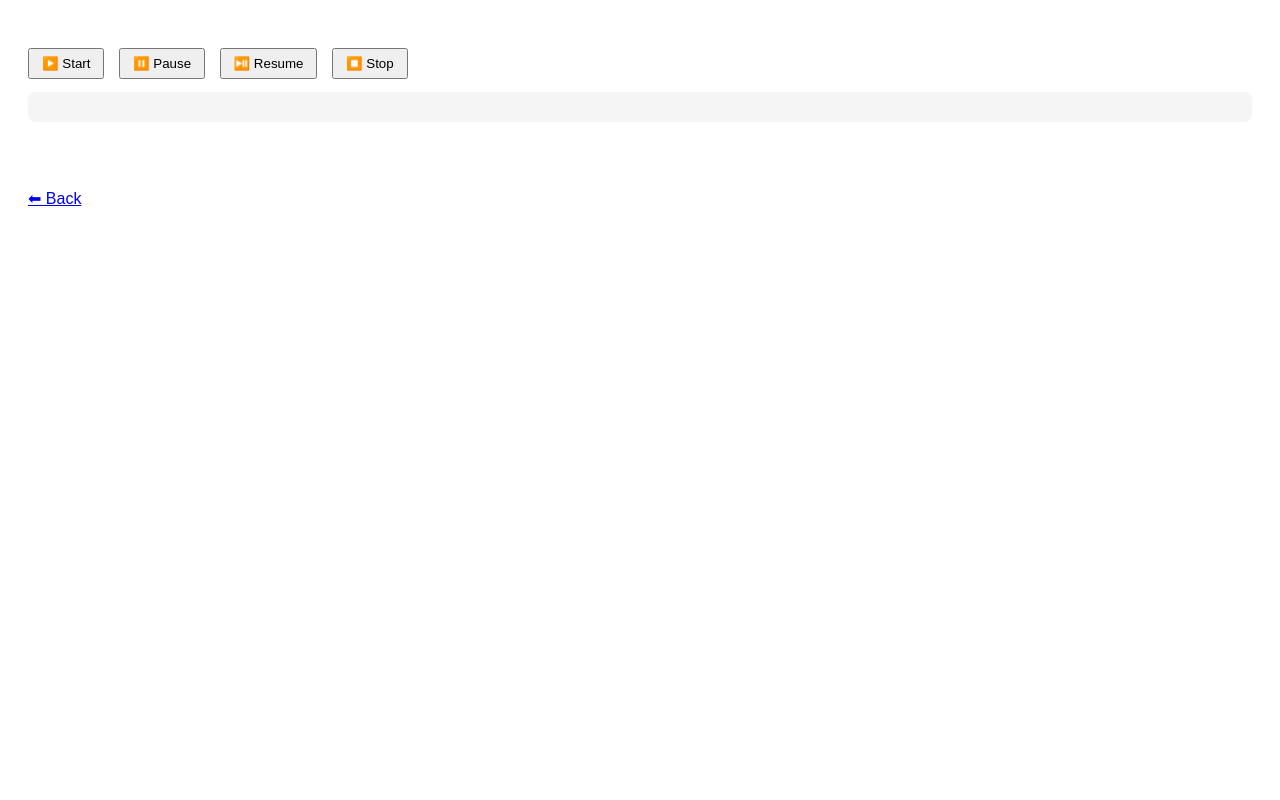
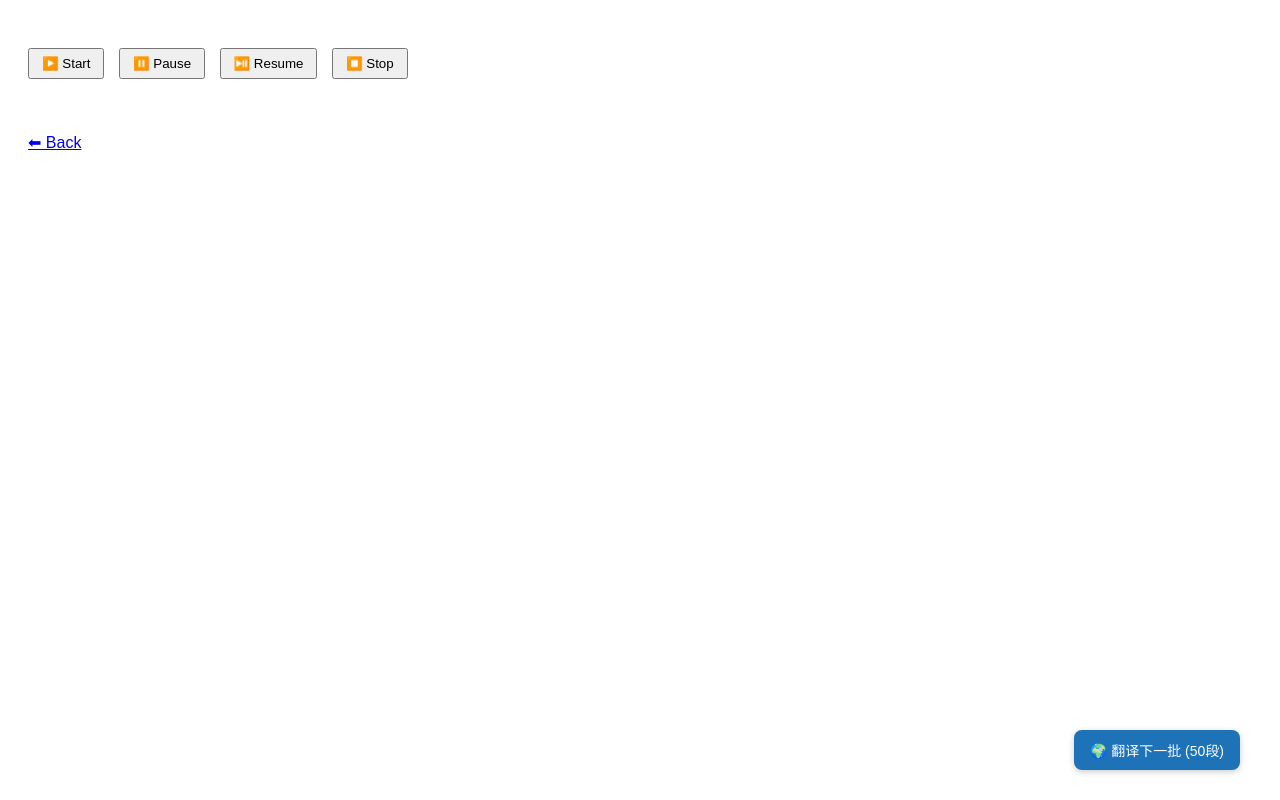
Before and after one commit to Lilliannull/book-reader, a FastAPI app: template templates/read_page.html in a window 1280 px wide. Run offline with FastAPI, Linux system fonts and the light colour scheme; the template is opened without the code that fills it, so the values that code supplies are empty.

Commit message:
Fix: improve batch translation logic to check all paragraphs

```diff
--- a/main.py
+++ b/main.py
@@ -4,6 +4,28 @@ from fastapi.templating import Jinja2Templates
 import shutil
 import os
 from extractors import extract_text_by_extension
+
+import re
+
+def is_english_text(text):
+    letters = re.findall(r'[a-zA-Z]', text)
+    ratio = len(letters) / max(len(text), 1)
+    return ratio > 0.7  # 英文字符比例超过 70% 就认为是英文
+
+def mock_translate(paragraph):
+    return f"（翻译）{paragraph}"  # 你之后可以替换成真实翻译接口
+
+def translate_paragraphs(text):
+    if not is_english_text(text):
+        return None  # 不是英文就不翻译
+
+    paragraphs = [p.strip() for p in text.split('\n\n') if p.strip()]
+    translated_blocks = []
+    for para in paragraphs:
+        zh = mock_translate(para)
+        translated_blocks.append((para, zh))
+    return translated_blocks
+
 
 app = FastAPI()
 templates = Jinja2Templates(directory="templates")
@@ -24,8 +46,10 @@ async def upload_file(request: Request, file: UploadFile = File(...)):
 
     extracted = extract_text_by_extension(file_path)
 
+    paragraphs = [p.strip() for p in extracted.split('\n\n') if p.strip()]
+
     return templates.TemplateResponse("read_page.html", {
         "request": request,
         "file_name": file.filename,
-        "content": extracted
+        "paragraphs": paragraphs
     })
--- a/templates/read_page.html
+++ b/templates/read_page.html
@@ -19,6 +19,20 @@
             padding: 15px;
             border-radius: 8px;
         }
+        #batch-btn {
+            position: fixed;
+            bottom: 30px;
+            right: 30px;
+            padding: 10px 16px;
+            background-color: #1d72b8;
+            color: white;
+            border: none;
+            border-radius: 8px;
+            font-size: 14px;
+            cursor: pointer;
+            box-shadow: 0 2px 6px rgba(0,0,0,0.2);
+            z-index: 1000;
+        }
     </style>
 </head>
 <body>
@@ -29,8 +43,20 @@
     <button onclick="pauseReading()">⏸️ Pause</button>
     <button onclick="resumeReading()">⏯️ Resume</button>
     <button onclick="stopReading()">⏹️ Stop</button>
+    <button type="button" onclick="translateBatch()" id="batch-btn">🌍 翻译下一批 (50段)</button>
 
-    <pre id="book-content">{{ content }}</pre>
+
+    <div id="book-content">
+        {% for en in paragraphs %}
+        <div id="para-{{ loop.index }}" style="margin-bottom: 20px;">
+            <p><strong>📘 第 {{ loop.index }} 段：</strong><br>▶️ {{ en }}</p>
+            <p id="zh-{{ loop.index }}" style="display: none; color: gray;"></p>
+            <button onclick="translateOne({{ loop.index }}, '{{ en | replace("'", "\\'") }}')" id="btn-{{ loop.index }}">🌐 翻译</button>
+            <hr>
+        </div>
+        {% endfor %}
+    </div>
+
 
     <br><br><a href="/">⬅ Back</a>
 
@@ -82,6 +108,113 @@
             isStarted = false;
             utterance = null;
         }
+
+        async function translateOne(index, enText) {
+            const zhElem = document.getElementById("zh-" + index);
+            const btn = document.getElementById("btn-" + index);
+
+            btn.innerText = "⏳ 翻译中...";
+            btn.disabled = true;
+
+            const response = await fetch("/translate", {
+                method: "POST",
+                headers: { "Content-Type": "application/json" },
+                body: JSON.stringify({ text: enText })
+            });
+
+            const data = await response.json();
+            zhElem.innerText = data.translation;
+            zhElem.style.display = "block";
+            btn.innerText = "✅ 已翻译";
+        }
+
+        let currentIndex = 1;
+        const batchSize = 50;
+        const totalParagraphs = {{ paragraphs|length }};
+
+        async function translateBatch() {
+            const btn = document.getElementById("batch-btn");
+            btn.innerText = "⏳ 正在查找当前位置...";
+            btn.disabled = true;
+
+            const allParas = document.querySelectorAll("div[id^='para-']");
+            const viewportTop = window.scrollY;
+            let startIndex = 1;
+
+            for (let i = 0; i < allParas.length; i++) {
+                const rect = allParas[i].getBoundingClientRect();
+                const absTop = rect.top + window.scrollY;
+                if (absTop >= viewportTop) {
+                    startIndex = i + 1;
+                    break;
+                }
+            }
+
+            const batchSize = 50;
+            const total = allParas.length;
+
+            btn.innerText = `⏳ 正在翻译第 ${startIndex} ~ ${Math.min(startIndex + batchSize - 1, total)} 段...`;
+
+            for (let i = startIndex; i < startIndex + batchSize && i <= total; i++) {
+                const zhElem = document.getElementById("zh-" + i);
+                const btnElem = document.getElementById("btn-" + i);
+                if (!btnElem || !zhElem) continue;
+
+                if (zhElem.innerText.trim() !== "") continue;
+
+                const enText = btnElem.getAttribute("onclick")
+                    .match(/translateOne\(\d+, '(.*)'\)/)[1]
+                    .replace(/\\'/g, "'");
+
+                btnElem.innerText = "⏳ 翻译中...";
+                btnElem.disabled = true;
+
+                const res = await fetch("/translate", {
+                    method: "POST",
+                    headers: { "Content-Type": "application/json" },
+                    body: JSON.stringify({ text: enText })
+                });
+
+                const data = await res.json();
+                zhElem.innerText = data.translation;
+                zhElem.style.display = "block";
+                btnElem.innerText = "✅ 已翻译";
+            }
+
+            let hasUntranslated = false;
+            for (let i = 1; i <= total; i++) {
+                const zh = document.getElementById("zh-" + i);
+                if (zh && zh.innerText.trim() === "") {
+                    hasUntranslated = true;
+                    break;
+                }
+            }
+
+            if (!hasUntranslated) {
+                btn.innerText = "✅ 所有段落已翻译";
+                btn.disabled = true;
+            } else {
+                btn.innerText = `🌍 翻译下一批 (${batchSize}段)`;
+                btn.disabled = false;
+            }
+
+        }
+
+
+        // 自动记录滚动位置（每次滚动时）
+        window.addEventListener("scroll", () => {
+            localStorage.setItem("book-scroll-position", window.scrollY);
+        });
+
+        // 页面加载完后自动恢复滚动位置
+        window.addEventListener("load", () => {
+            const savedY = localStorage.getItem("book-scroll-position");
+            if (savedY !== null) {
+                window.scrollTo({ top: parseInt(savedY), behavior: "smooth" });
+            }
+        });
+
+
     </script>
 
 </body>
```
